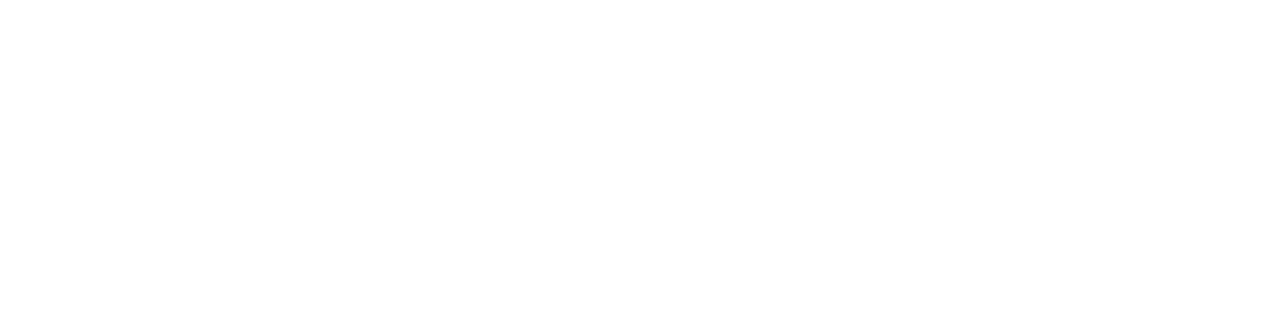
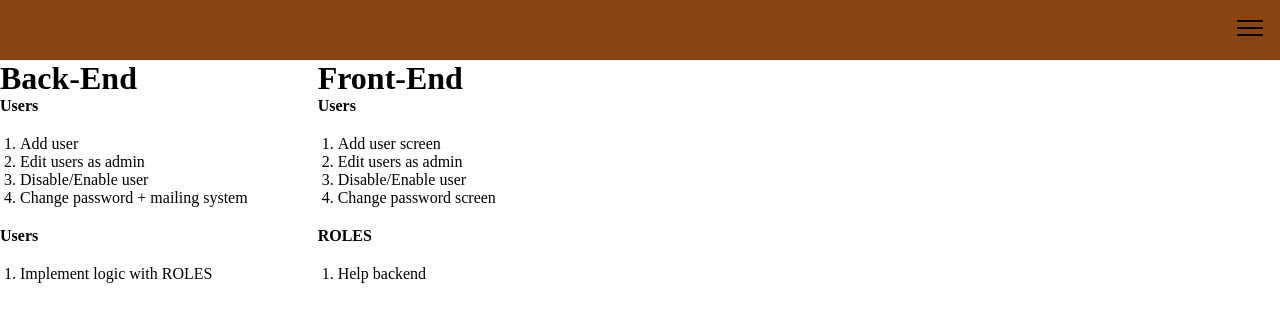
Before and after one commit to VeselinVasilev97/StorageSystem-Frontend, a React (Vite) app: page /todo in a window 1280 px wide. Before the commit this address had no page. Shown: the top 322 px of the page. Built offline with nearby package versions, Linux system fonts and the light colour scheme; sample sign-in values are in the browser's storage; a web font is replaced by a local one.

Commit message:
added to do

```diff
--- a/src/App.tsx
+++ b/src/App.tsx
@@ -2,14 +2,15 @@
 import { BrowserRouter as Router, Routes, Route } from "react-router-dom";
 import LoginPage from "./Pages/LoginPage";
 import Layout from "./components/Layout/Layout";
-import DashboardPage from "./Pages/DashboardPage";
-import SuppliersPage from "./Pages/SuppliersPage";
+// import DashboardPage from "./Pages/DashboardPage";
+// import SuppliersPage from "./Pages/SuppliersPage";
 import ProtectedRoute from "./components/LoginRegister/ProtectedRoute";
-import OrdersPage from "./Pages/OrdersPage";
+// import OrdersPage from "./Pages/OrdersPage";
 import UsersPage from "./Pages/UsersPage";
-import ClientsPage from "./Pages/ClientsPage";
+// import ClientsPage from "./Pages/ClientsPage";
 import RegisterPage from "./Pages/RegisterPage";
-import ProductsPage from "./Pages/ProductsPage";
+import ToDo from "./Pages/ToDo";
+// import ProductsPage from "./Pages/ProductsPage";
 
 const App: React.FC = () => {
   return (
@@ -20,7 +21,7 @@
         <Route path="/register" element={<RegisterPage />} />
 
         <Route element={<Layout />}>
-          <Route
+          {/* <Route
             path="/dashboard"
             element={
               <ProtectedRoute>
@@ -28,7 +29,7 @@
               </ProtectedRoute>
             }
           />
-          {/* <Route
+          <Route
             path="/products"
             element={
               <ProtectedRoute>
@@ -59,7 +60,7 @@
                 <ClientsPage />
               </ProtectedRoute>
             }
-          />
+          /> */}
           <Route
             path="/users"
             element={
@@ -67,7 +68,15 @@
                 <UsersPage />
               </ProtectedRoute>
             }
-          /> */}
+          />
+          <Route
+            path="/todo"
+            element={
+              <ProtectedRoute>
+                <ToDo />
+              </ProtectedRoute>
+            }
+          />
         </Route>
       </Routes>
     </Router>
--- a/src/Pages/DashboardPage.tsx
+++ b/src/Pages/DashboardPage.tsx
@@ -1,6 +1,7 @@
 import classes from './PagesStyle.module.css';
 import appConfig from '../../appConfig.json';
 import { useEffect, useState, useCallback } from 'react';
+import { formatPrices } from '../functions/functions';
 import SingleOrderComponent from '../components/SingleOrder/SingleOrderComponentProps';
 
 interface Order {
@@ -50,7 +51,8 @@
           <p>Error: {error}</p>
         ) : data.length > 0 ? (
           data.map((order) => (
-            <SingleOrderComponent key={order.order_id} order={order} />
+            // <SingleOrderComponent key={order.order_id} order={order} />
+            <p>{formatPrices(10543)}</p>
           ))
         ) : (
           <p>No Data</p>
--- /dev/null
+++ b/src/Pages/ToDo.tsx
@@ -0,0 +1,45 @@
+const ToDo: React.FC = () => {
+
+
+
+    return (
+        <div style={{display:'flex',gap:'50px'}}>
+            <div>
+
+
+                <h1>Back-End</h1>
+                <h4>Users</h4>
+                <ol style={{ padding: '20px' }}>
+                    <li>Add user</li>
+                    <li>Edit users as admin</li>
+                    <li>Disable/Enable user</li>
+                    <li>Change password + mailing system</li>
+                </ol>
+                <h4>Users</h4>
+                <ol style={{ padding: '20px' }}>
+                    <li>Implement logic with ROLES</li>
+                </ol>
+            </div>
+
+
+            <div>
+                <h1>Front-End</h1>
+                <h4>Users</h4>
+                <ol style={{ padding: '20px' }}>
+                    <li>Add user screen</li>
+                    <li>Edit users as admin</li>
+                    <li>Disable/Enable user</li>
+                    <li>Change password screen</li>
+                </ol>
+                <h4>ROLES</h4>
+                <ol style={{ padding: '20px' }}>
+                    <li>Help backend</li>
+                </ol>
+            </div>
+
+
+        </div>
+    )
+};
+
+export default ToDo;
--- a/src/Pages/UsersPage.tsx
+++ b/src/Pages/UsersPage.tsx
@@ -65,12 +65,10 @@
 
   return (
     <div className={classes.mainContentWrapper}>
-      <h2>Users List</h2>
-      <ul>
-        {users.map((user) => (
-          <li key={user.id}>{user.name}</li>
-        ))}
-      </ul>
+      <h2>Users</h2>
+        {/* {users.map((user) => (
+          <li key={user.id}>{user.username}</li>
+        ))} */}
     </div>
   );
 };
--- a/src/components/SingleOrder/SingleOrderComponentProps.tsx
+++ b/src/components/SingleOrder/SingleOrderComponentProps.tsx
@@ -1,5 +1,5 @@
 import classes from './SingleOrderComponentProps.module.css';
-import { formatDate } from '../../functions/dateAndTime';
+import { formatDate } from '../../functions/functions';
 
 interface Order {
     order_id: number;
--- a/src/functions/dateAndTime.ts
+++ b/src/functions/functions.ts
@@ -17,3 +17,12 @@
     const seconds = String(d.getSeconds()).padStart(2, '0');
     return `${year}-${month}-${day} ${hours}:${minutes}:${seconds}`;
 };
+
+
+export function formatPrices(number:number) {
+    return new Intl.NumberFormat('en-US', {
+        minimumFractionDigits: 2,
+        maximumFractionDigits: 2,
+        useGrouping: true
+    }).format(number).replace(/,/g, ' ');
+}
```
Also changed, not shown: src/functions/formatPrices.js (added, +9 -0 lines).
